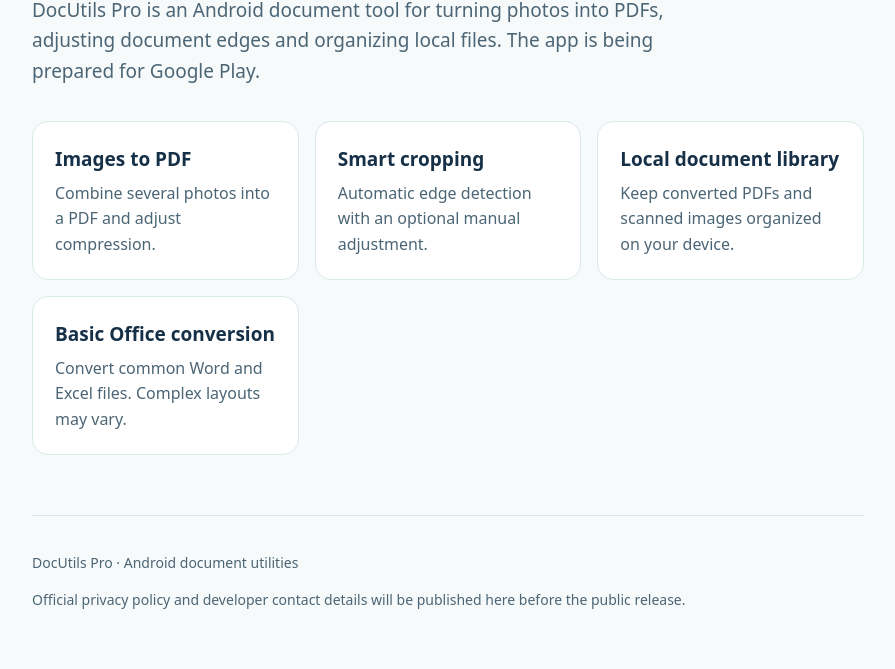
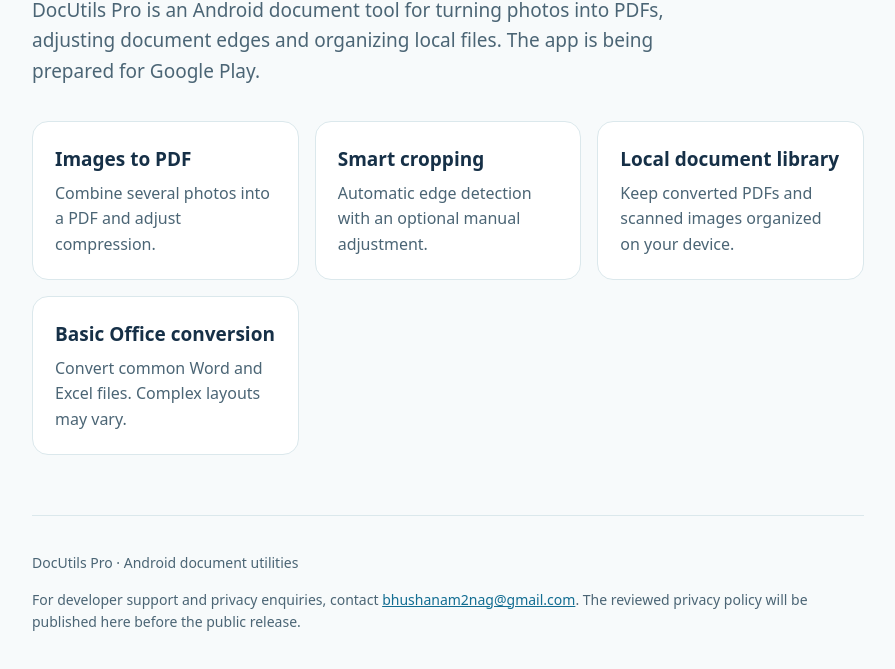
Before and after one commit to Nagabhushanam-g/docutils-pro, a plain HTML site: page release-site/public/index.html in a window 1280 px wide. Shown: the part 337-1006 px from the top of the page, without its empty margins (192-1087 px from the left). Drawn offline with Linux system fonts and the light colour scheme.

Commit message:
Set owner-approved DocUtils Pro public support email

```diff
--- a/release-site/public/index.html
+++ b/release-site/public/index.html
@@ -40,7 +40,7 @@
     </main>
     <footer>
       <p>DocUtils Pro · Android document utilities</p>
-      <p>Official privacy policy and developer contact details will be published here before the public release.</p>
+      <p>For developer support and privacy enquiries, contact <a href="mailto:bhushanam2nag@gmail.com">bhushanam2nag@gmail.com</a>. The reviewed privacy policy will be published here before the public release.</p>
     </footer>
   </div>
 </body>
```
